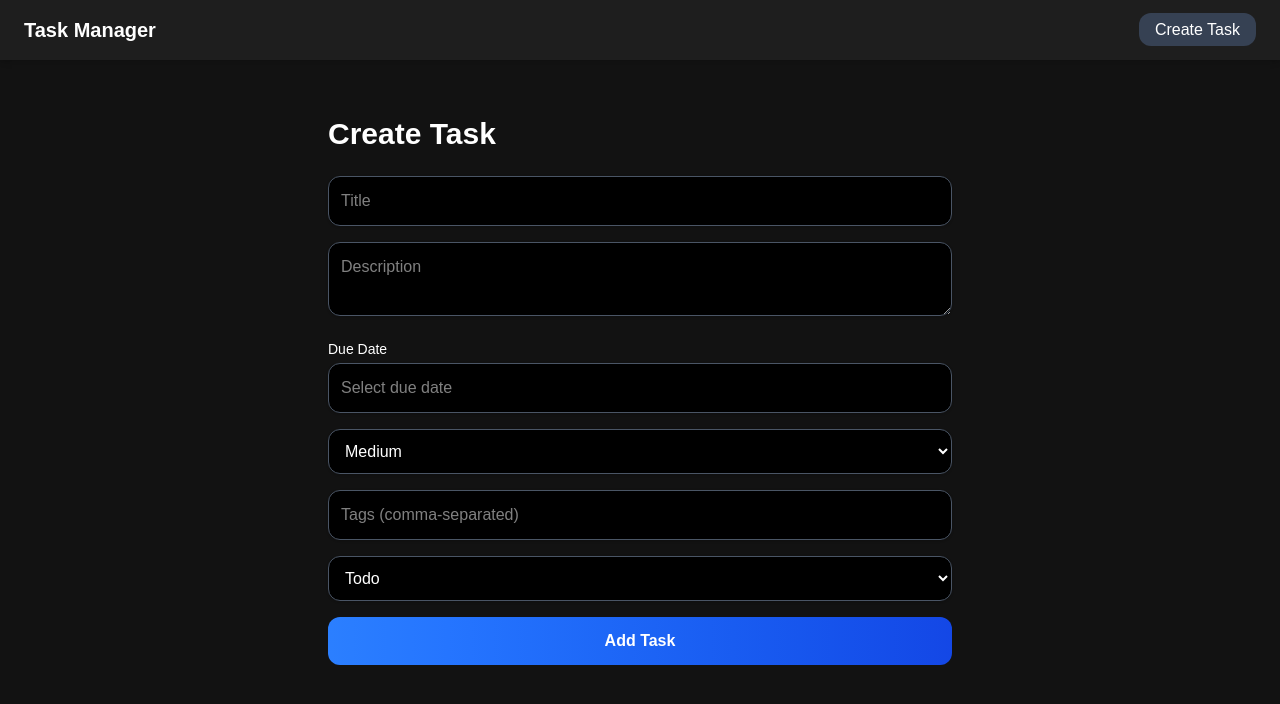
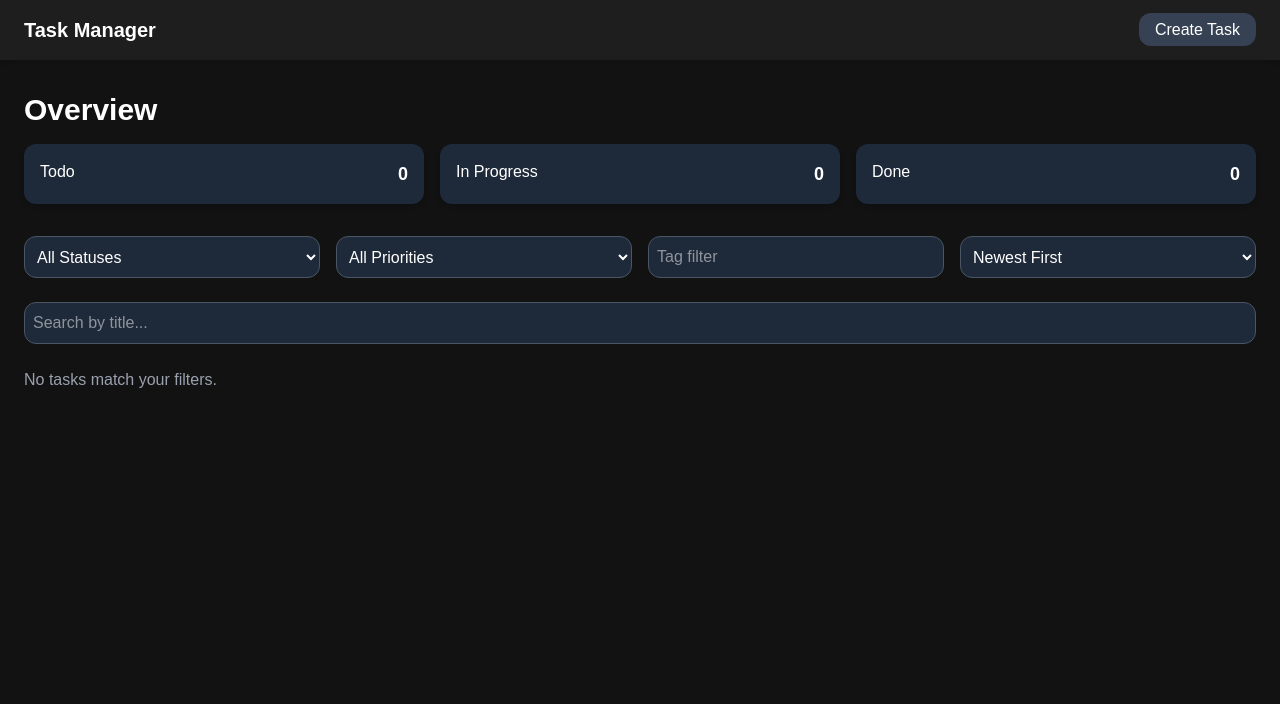
Before and after one commit to 43premansh/task-manager-app, a Next.js app: page / in a window 1280 px wide. Shown: the top 704 px of the page. Built offline with nearby package versions, Linux system fonts and the light colour scheme.

Commit message:
Update page.tsx

```diff
--- a/src/app/page.tsx
+++ b/src/app/page.tsx
@@ -1,12 +1,17 @@
-// ✅ FIXED `src/app/create/page.tsx` with Suspense wrapper
-
 'use client';
 
-import { useEffect, useState, Suspense } from 'react';
-import { useRouter, useSearchParams } from 'next/navigation';
-import DatePicker from 'react-datepicker';
-import 'react-datepicker/dist/react-datepicker.css';
+import { useEffect, useState } from 'react';
 import Link from 'next/link';
+
+const NAVBAR = (
+  <nav className="flex justify-between items-center py-4 px-6 bg-[#1e1e1e] text-white shadow-md mb-8">
+    <h1 className="text-xl font-bold">Task Manager</h1>
+    <div className="space-x-4">
+      <Link href="/create" className="bg-gray-700 text-white px-4 py-2 rounded-xl hover:bg-gray-600 transition">Create Task</Link>
+    </div>
+  </nav>
+);
+
 
 type Task = {
   id: string;
@@ -19,165 +24,132 @@ type Task = {
   createdAt: string;
 };
 
-const NAVBAR = (
-  <nav className="flex justify-between items-center py-4 px-6 bg-[#1e1e1e] text-white shadow-md mb-8">
-    <h1 className="text-xl font-bold">Task Manager</h1>
-    <div className="space-x-4">
-      <Link href="/create" className="bg-gray-700 text-white px-4 py-2 rounded-xl hover:bg-gray-600 transition">Create Task</Link>
-    </div>
-  </nav>
-);
-
-function CreateTaskInner() {
-  const router = useRouter();
-  const searchParams = useSearchParams();
-  const taskId = searchParams.get('id');
-
-  const [task, setTask] = useState<Omit<Task, 'id' | 'tags' | 'createdAt'> & { tags: string }>({
-    title: '',
-    description: '',
-    dueDate: '',
-    priority: 'Medium',
-    tags: '',
-    status: 'Todo',
-  });
-
-  const [dueDateObj, setDueDateObj] = useState<Date | null>(null);
+export default function Dashboard() {
+  const [tasks, setTasks] = useState<Task[]>([]);
+  const [statusFilter, setStatusFilter] = useState('All');
+  const [priorityFilter, setPriorityFilter] = useState('All');
+  const [tagFilter, setTagFilter] = useState('');
+  const [search, setSearch] = useState('');
+  const [sortBy, setSortBy] = useState('createdAt');
 
   useEffect(() => {
-    if (taskId) {
-      const tasks = JSON.parse(localStorage.getItem('tasks') || '[]');
-      const existing = tasks.find((t: Task) => t.id === taskId);
-      if (existing) {
-        setTask({
-          title: existing.title,
-          description: existing.description || '',
-          dueDate: existing.dueDate,
-          priority: existing.priority,
-          tags: existing.tags.join(', '),
-          status: existing.status,
-        });
-        const parsedDate = new Date(existing.dueDate);
-        setDueDateObj(!isNaN(parsedDate.getTime()) ? parsedDate : null);
-      }
-    }
-  }, [taskId]);
+    const stored = localStorage.getItem('tasks');
+    if (stored) setTasks(JSON.parse(stored));
+  }, []);
 
-  const handleChange = (e: React.ChangeEvent<HTMLInputElement | HTMLTextAreaElement | HTMLSelectElement>) => {
-    setTask({ ...task, [e.target.name]: e.target.value });
+  const deleteTask = (id: string) => {
+    const updated = tasks.filter(task => task.id !== id);
+    setTasks(updated);
+    localStorage.setItem('tasks', JSON.stringify(updated));
   };
 
-  const handleSubmit = (e: React.FormEvent) => {
-    e.preventDefault();
+  const filteredTasks = tasks
+    .filter(task => statusFilter === 'All' || task.status === statusFilter)
+    .filter(task => priorityFilter === 'All' || task.priority === priorityFilter)
+    .filter(task => tagFilter.trim() === '' || task.tags.includes(tagFilter.trim()))
+    .filter(task => task.title.toLowerCase().includes(search.toLowerCase()))
+    .sort((a, b) => {
+      if (sortBy === 'dueDate') return new Date(a.dueDate).getTime() - new Date(b.dueDate).getTime();
+      if (sortBy === 'priority') {
+        const order = { High: 0, Medium: 1, Low: 2 };
+        return order[a.priority] - order[b.priority];
+      }
+      return new Date(b.createdAt).getTime() - new Date(a.createdAt).getTime();
+    });
 
-    const storedTasks = JSON.parse(localStorage.getItem('tasks') || '[]');
-    const finalDueDate = dueDateObj ? dueDateObj.toISOString().split('T')[0] : '';
-    let updatedTasks;
-
-    if (taskId) {
-      updatedTasks = storedTasks.map((t: Task) =>
-        t.id === taskId
-          ? {
-              ...t,
-              ...task,
-              dueDate: finalDueDate,
-              tags: task.tags.split(',').map(tag => tag.trim()),
-            }
-          : t
-      );
-    } else {
-      const newTask: Task = {
-        ...task,
-        id: crypto.randomUUID(),
-        dueDate: finalDueDate,
-        tags: task.tags.split(',').map(tag => tag.trim()),
-        createdAt: new Date().toISOString(),
-      };
-      updatedTasks = [...storedTasks, newTask];
-    }
-
-    localStorage.setItem('tasks', JSON.stringify(updatedTasks));
-    alert(taskId ? 'Task updated!' : 'Task created!');
-    router.push('/');
+  const badgeColor = (status: 'Todo' | 'In Progress' | 'Done') => {
+    const map = {
+      'Todo': 'bg-gray-800 text-gray-300',
+      'In Progress': 'bg-gray-700 text-gray-100',
+      'Done': 'bg-gray-600 text-white',
+    };
+    return `${map[status] ?? 'bg-gray-800 text-gray-300'} border border-gray-500`;
   };
 
+  const priorityColor = (priority: string) => {
+    return {
+      High: 'text-red-400 font-bold',
+      Medium: 'text-gray-300 font-semibold',
+      Low: 'text-gray-400 font-medium',
+    }[priority];
+  };
+
+  const countByStatus = (status: string) =>
+    tasks.filter(t => t.status === status).length;
+
   return (
-    <div className="max-w-2xl mx-auto p-6">
-      <h1 className="text-3xl font-bold mb-6">{taskId ? 'Edit Task' : 'Create Task'}</h1>
-      <form onSubmit={handleSubmit} className="space-y-4">
-        <input
-          name="title"
-          required
-          placeholder="Title"
-          value={task.title}
-          className="w-full p-3 border border-gray-600 rounded-xl shadow-sm bg-black text-white"
-          onChange={handleChange}
-        />
-        <textarea
-          name="description"
-          placeholder="Description"
-          value={task.description}
-          className="w-full p-3 border border-gray-600 rounded-xl shadow-sm bg-black text-white"
-          onChange={handleChange}
-        />
-        <div className="flex flex-col gap-1">
-          <label className="font-medium text-sm text-white">Due Date</label>
-          <DatePicker
-            selected={dueDateObj}
-            onChange={(date) => {
-              setDueDateObj(date);
-              if (date) setTask({ ...task, dueDate: date.toISOString().split('T')[0] });
-            }}
-            dateFormat="yyyy-MM-dd"
-            placeholderText="Select due date"
-            className="w-full p-3 border border-gray-600 rounded-xl shadow-sm bg-black text-white"
-          />
+    <div className="min-h-screen bg-[#121212] text-white">
+      {NAVBAR}
+
+      <div className="max-w-7xl mx-auto px-6">
+        <h2 className="text-3xl font-bold mb-4">Overview</h2>
+        <div className="grid grid-cols-1 sm:grid-cols-3 gap-4 mb-8">
+          {['Todo', 'In Progress', 'Done'].map((s) => (
+            <div key={s} className="bg-gray-800 p-4 rounded-xl shadow-md flex justify-between">
+              <span>{s}</span>
+              <span className="font-bold text-lg">{countByStatus(s)}</span>
+            </div>
+          ))}
         </div>
-        <select
-          name="priority"
-          value={task.priority}
-          className="w-full p-3 border border-gray-600 rounded-xl shadow-sm bg-black text-white"
-          onChange={handleChange}
-        >
-          <option value="Low">Low</option>
-          <option value="Medium">Medium</option>
-          <option value="High">High</option>
-        </select>
-        <input
-          name="tags"
-          placeholder="Tags (comma-separated)"
-          value={task.tags}
-          className="w-full p-3 border border-gray-600 rounded-xl shadow-sm bg-black text-white"
-          onChange={handleChange}
-        />
-        <select
-          name="status"
-          value={task.status}
-          className="w-full p-3 border border-gray-600 rounded-xl shadow-sm bg-black text-white"
-          onChange={handleChange}
-        >
-          <option value="Todo">Todo</option>
-          <option value="In Progress">In Progress</option>
-          <option value="Done">Done</option>
-        </select>
-        <button
-          type="submit"
-          className="w-full bg-gradient-to-r from-blue-500 to-blue-700 text-white py-3 rounded-xl font-semibold hover:opacity-90 transition"
-        >
-          {taskId ? 'Update Task' : 'Add Task'}
-        </button>
-      </form>
+
+        <div className="grid grid-cols-1 sm:grid-cols-2 lg:grid-cols-4 gap-4 mb-6">
+          <select value={statusFilter} onChange={(e) => setStatusFilter(e.target.value)} className="p-2 rounded-xl bg-gray-800 border border-gray-600">
+            <option value="All">All Statuses</option>
+            <option value="Todo">Todo</option>
+            <option value="In Progress">In Progress</option>
+            <option value="Done">Done</option>
+          </select>
+          <select value={priorityFilter} onChange={(e) => setPriorityFilter(e.target.value)} className="p-2 rounded-xl bg-gray-800 border border-gray-600">
+            <option value="All">All Priorities</option>
+            <option value="Low">Low</option>
+            <option value="Medium">Medium</option>
+            <option value="High">High</option>
+          </select>
+          <input type="text" placeholder="Tag filter" value={tagFilter} onChange={(e) => setTagFilter(e.target.value)} className="p-2 rounded-xl bg-gray-800 border border-gray-600" />
+          <select value={sortBy} onChange={(e) => setSortBy(e.target.value)} className="p-2 rounded-xl bg-gray-800 border border-gray-600">
+            <option value="createdAt">Newest First</option>
+            <option value="dueDate">Sort by Due Date</option>
+            <option value="priority">Sort by Priority</option>
+          </select>
+        </div>
+
+        <div className="mb-6">
+          <input type="text" placeholder="Search by title..." value={search} onChange={(e) => setSearch(e.target.value)} className="w-full p-2 rounded-xl bg-gray-800 border border-gray-600" />
+        </div>
+
+        {filteredTasks.length === 0 ? (
+          <p className="text-gray-400">No tasks match your filters.</p>
+        ) : (
+          <div className="grid grid-cols-1 sm:grid-cols-2 lg:grid-cols-3 gap-6">
+            {filteredTasks.map((task) => (
+              <div key={task.id} className="p-5 rounded-2xl bg-gray-900 border border-gray-700 shadow">
+                <h2 className="text-2xl font-semibold mb-1">{task.title}</h2>
+                <p className="text-sm text-gray-400 mb-3">{task.description}</p>
+                <div className="flex flex-wrap gap-2 text-sm mb-2">
+                  <span className={priorityColor(task.priority)}>⚡ {task.priority}</span>
+                  <span className={`px-2 py-1 text-xs rounded-full ${badgeColor(task.status)}`}>📌 {task.status}</span>
+                  <span className="text-gray-400 text-sm">📅 {task.dueDate}</span>
+                </div>
+                <div className="flex flex-wrap gap-2 mb-4">
+                  {task.tags.length > 0 ? (
+                    task.tags.map((tag, i) => (
+                      <span key={i} className="text-xs px-2 py-1 bg-gray-700 text-gray-300 rounded-full border border-gray-600">
+                        #{tag}
+                      </span>
+                    ))
+                  ) : (
+                    <span className="text-xs text-gray-500 italic">No tags</span>
+                  )}
+                </div>
+                <div className="flex gap-2">
+                  <Link href={`/create?id=${task.id}`} className="bg-gray-300 text-black px-3 py-1 text-sm rounded-xl hover:scale-105 transition">Edit</Link>
+                  <button onClick={() => deleteTask(task.id)} className="bg-red-700 text-white px-3 py-1 text-sm rounded-xl hover:bg-red-600 hover:scale-105 transition">Delete</button>
+                </div>
+              </div>
+            ))}
+          </div>
+        )}
+      </div>
     </div>
   );
 }
-
-export default function CreateTaskPage() {
-  return (
-    <div className="min-h-screen bg-[#121212] text-white">
-      {NAVBAR}
-      <Suspense fallback={<div className="p-4">Loading...</div>}>
-        <CreateTaskInner />
-      </Suspense>
-    </div>
-  );
-}
```
